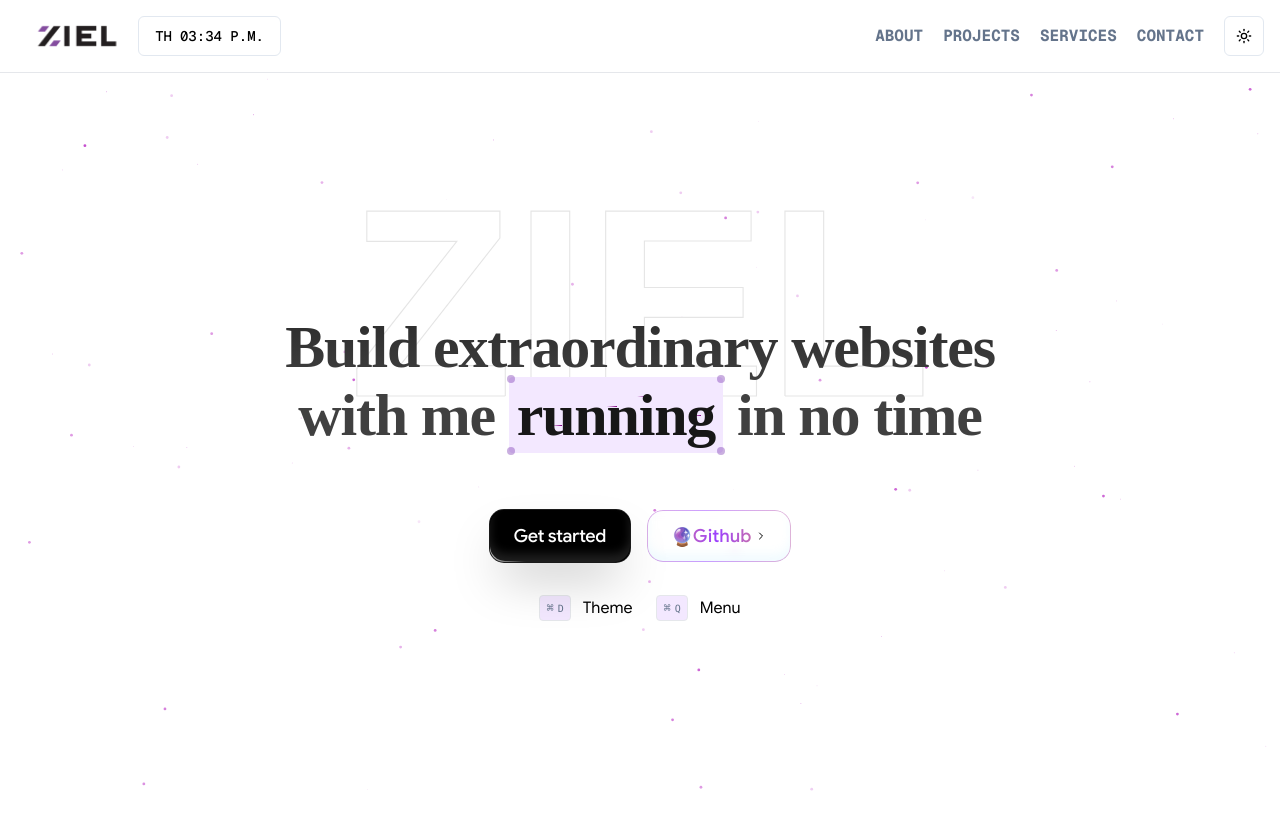
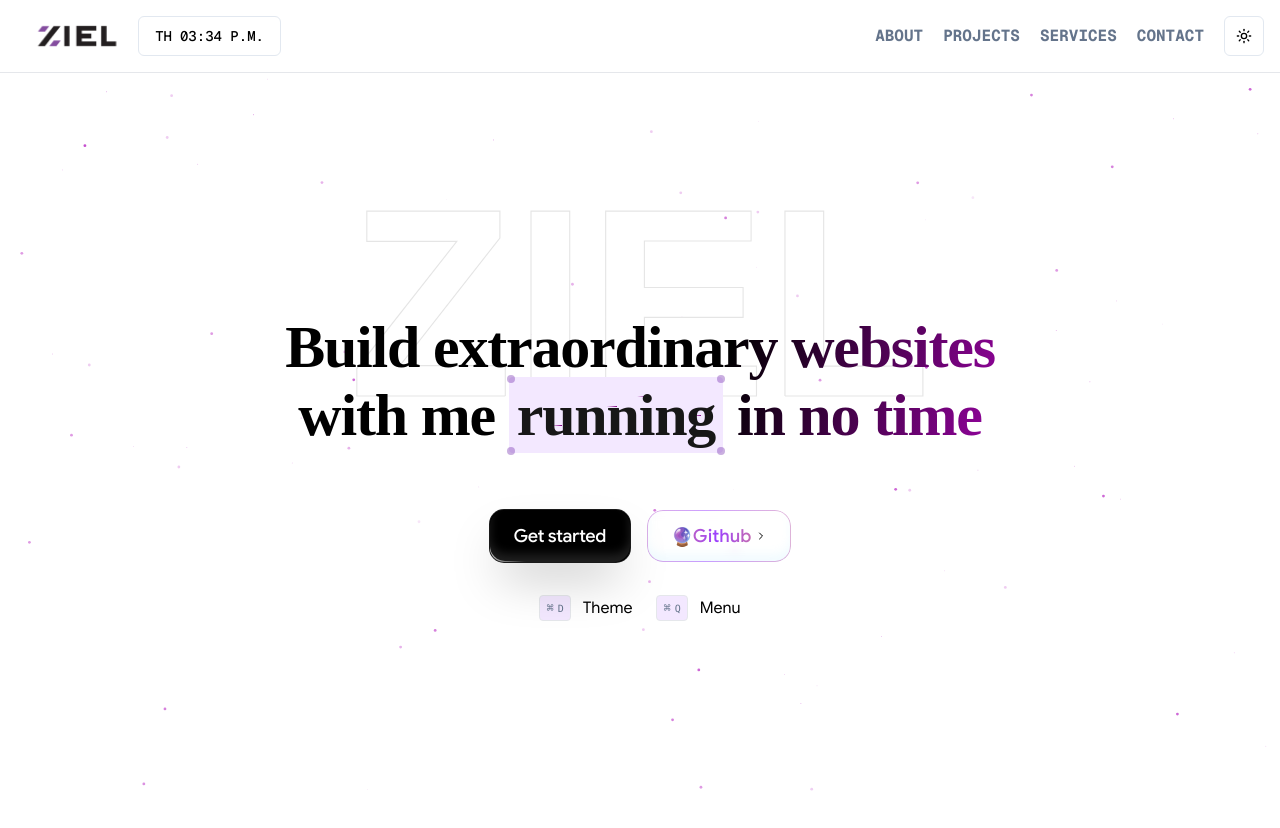
Before and after one commit to hanifnrh/dailyziel, a Next.js app: page / in a window 1280 px wide. Shown: the top 828 px of the page. Built offline with nearby package versions, Linux system fonts and the light colour scheme; a web font is replaced by a local one.

Commit message:
Commit lagi

```diff
--- a/src/app/page.tsx
+++ b/src/app/page.tsx
@@ -34,7 +34,7 @@ export default function Home() {
         </div>
         <div>
           <BlurIn
-            className="text-4xl md:text-4xl lg:text-6xl title-head max-w-7xl mx-auto text-center relative z-10 py-6 bg-clip-text text-transparent bg-gradient-to-b from-neutral-800 via-neutral-700 to-neutral-700 dark:from-neutral-800 dark:via-white dark:to-white"
+            className="text-4xl md:text-4xl lg:text-6xl title-head max-w-7xl mx-auto text-center relative z-10 py-6 bg-clip-text text-transparent bg-[linear-gradient(107deg,#000000_1.10%,#000000_60.18%,#ae04ba_105.75%)] dark:from-neutral-800 dark:via-white dark:to-white"
           >
             Build extraordinary websites <br /> with me <Cover>running</Cover> in no time
           </BlurIn>
--- a/src/components/ui/text-hover-effect.tsx
+++ b/src/components/ui/text-hover-effect.tsx
@@ -51,7 +51,7 @@ export const TextHoverEffect = ({
             <>
               <stop offset="0%" stopColor={"purple"} />
               <stop offset="25%" stopColor={"purple"} />
-              <stop offset="50%" stopColor={"blue"} />
+              <stop offset="50%" stopColor={"violet"} />
               <stop offset="75%" stopColor={"purple"} />
               <stop offset="100%" stopColor={"violet"} />
             </>
```
